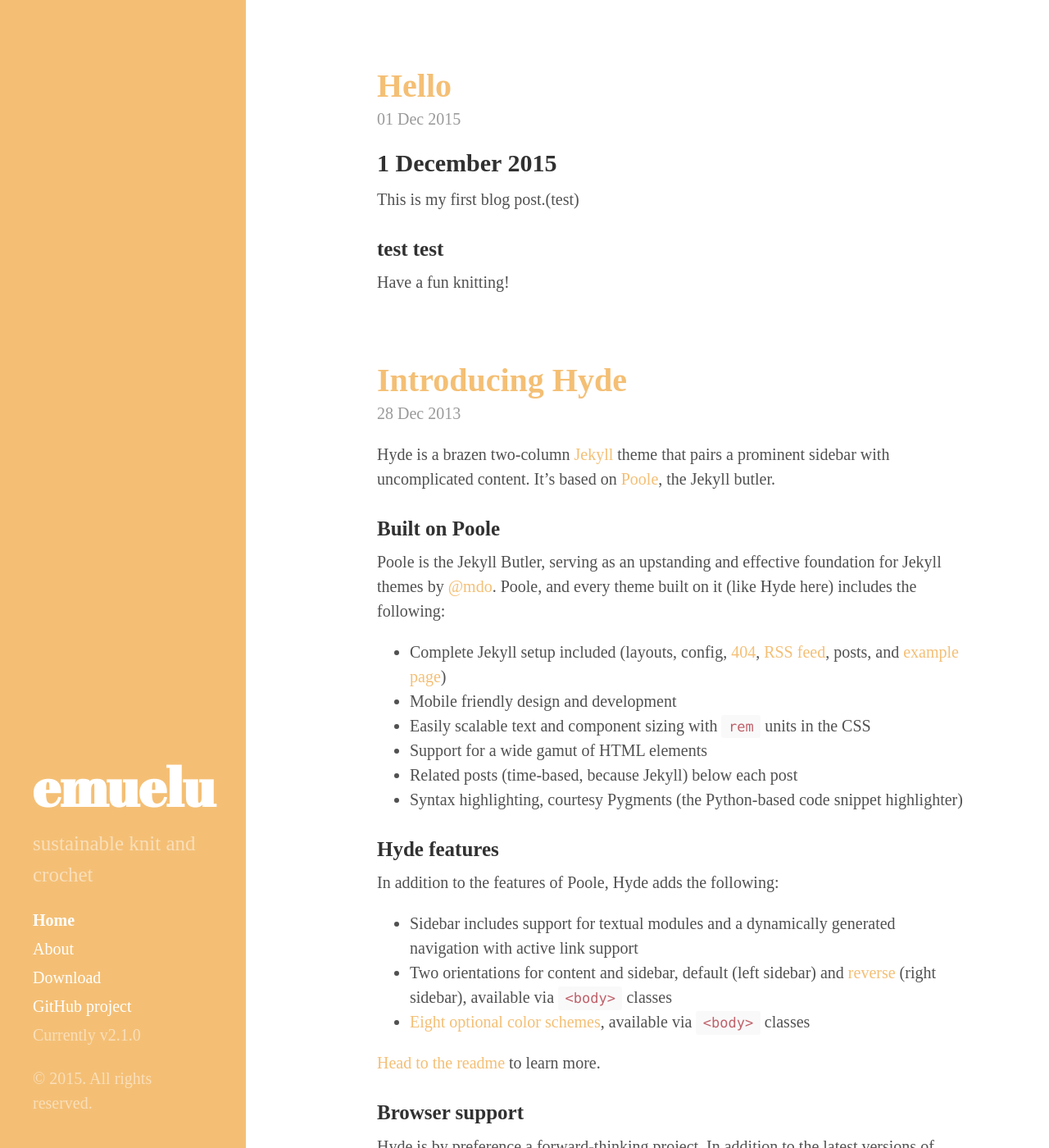
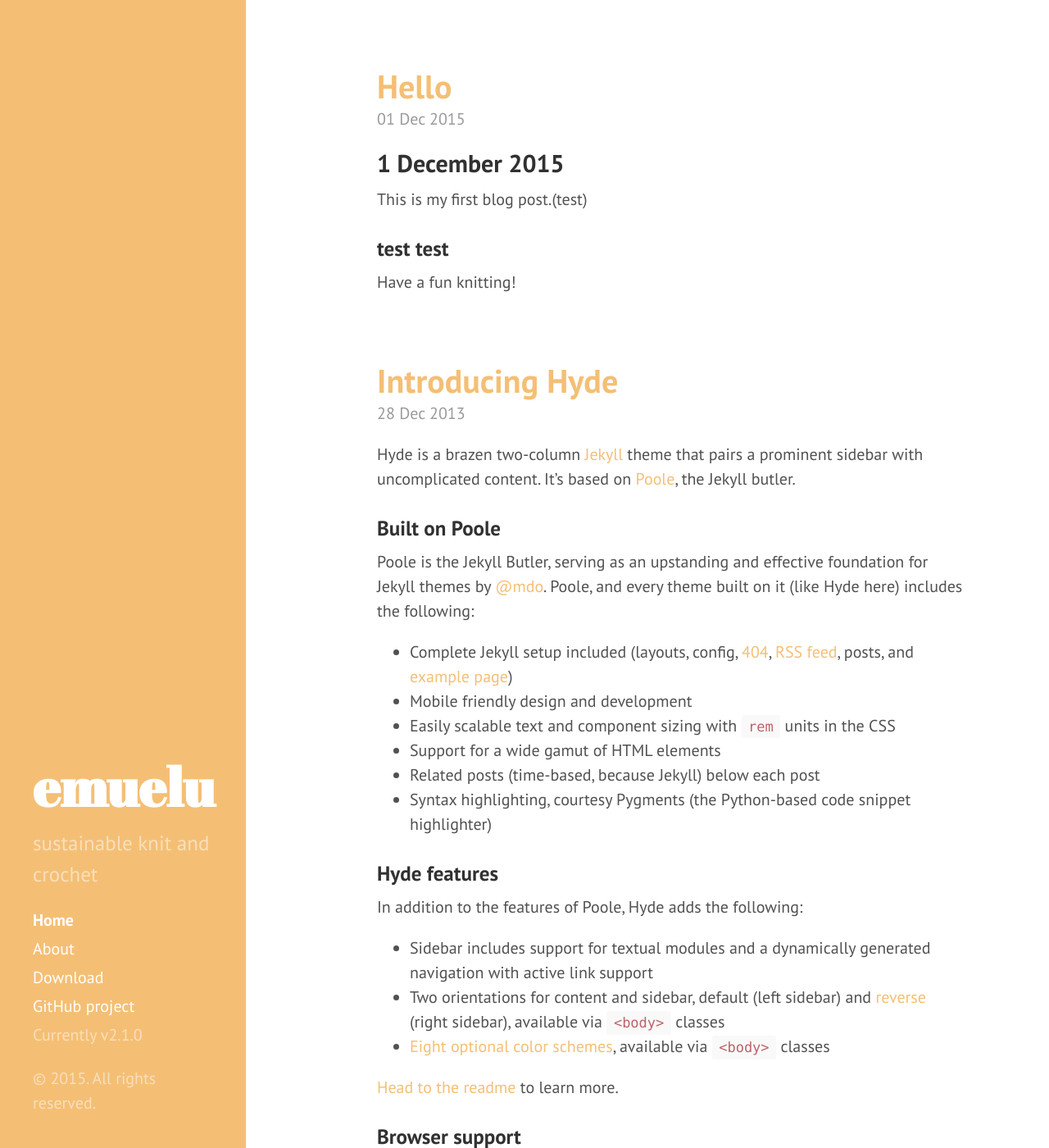
Before and after one commit to mamilaugesen/emuelu.github.io, a Jekyll site: the page built from index.html, in a window 1280 px wide and 1400 px high. Shown: the whole window at 82% size. Built offline with Jekyll 4.4.1, drawn with Linux system fonts in a browser that asks for light colours; Markdown is read by kramdown in place of the engine named in the settings; the list of posts is cut into pages by our own code.

Commit message:
Updated hyde.css

```diff
--- a/public/css/hyde.css
+++ b/public/css/hyde.css
@@ -32,7 +32,7 @@
  */
 
 html {
-  font-family: sacramento;
+  font-family: "PT Sans", Helvetica, Arial, sans-serif;;
 }
 @media (min-width: 48em) {
   html {
```
